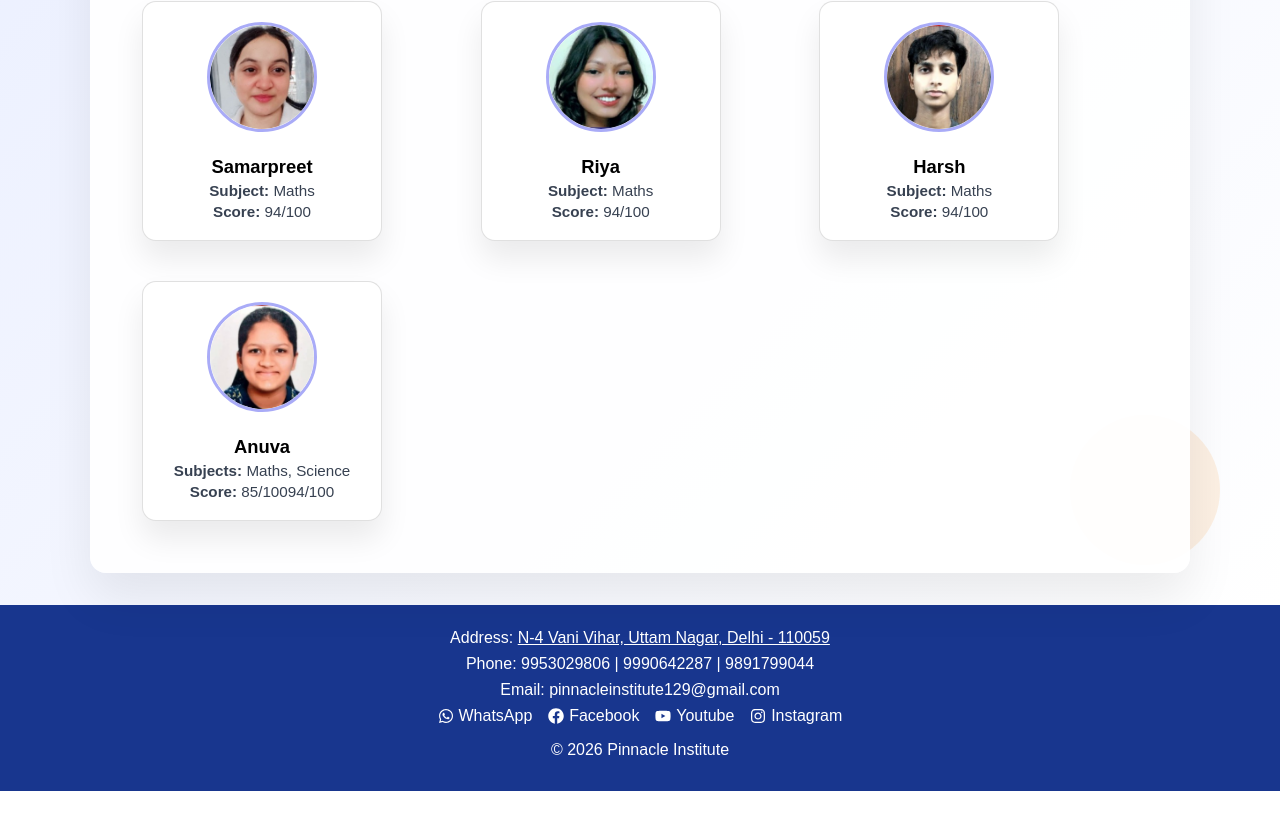
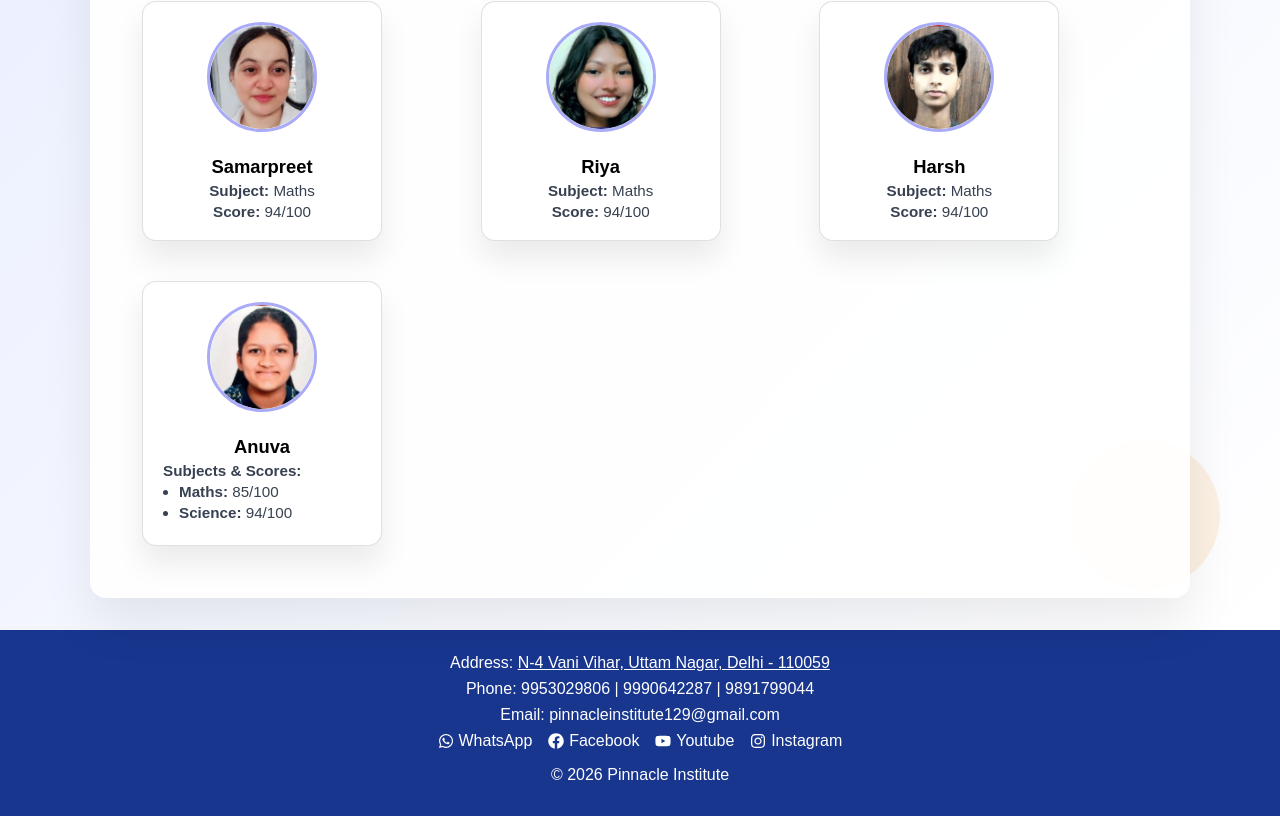
Before and after one commit to ShrutiiGupta24/Institute-WebApp, a React (Create React App) app in the folder coaching/: page /achievers in a window 1280 px wide. Shown: the part 1493-2309 px from the top of the page. Before the commit the page ends 2284 px from the top, so only its background shows below. Built offline with nearby package versions, Linux system fonts and the light colour scheme; no server answers.

Commit message:
Modified Achievers Page

```diff
--- a/coaching/src/pages/Achievers.jsx
+++ b/coaching/src/pages/Achievers.jsx
@@ -142,12 +142,27 @@ const Achievers = () => {
                 style={{ width: "110px", height: "110px", borderRadius: "50%", objectFit: "cover", marginBottom: "0.75rem", border: "3px solid rgba(99,102,241,0.55)" }}
               />
               <h3 style={{ margin: "0.5rem 0 0.25rem", fontSize: "1.15rem" }}>{student.name}</h3>
+              {Array.isArray(student.subjects) && Array.isArray(student.score) ? (
+                <div style={{ margin: 0, fontSize: "0.95rem", color: "#374151", textAlign: "left" }}>
+                  <strong>Subjects & Scores:</strong>
+                  <ul style={{ margin: "0.25rem 0 0", padding: "0 0 0 1rem" }}>
+                    {student.subjects.map((sub, idx) => (
+                      <li key={idx} style={{ marginBottom: "0.25rem" }}>
+                        <strong>{sub}:</strong> {student.score[idx] ?? "-"}
+                      </li>
+                    ))}
+                  </ul>
+                </div>
+              ) : (
+                <>
                   <p style={{ margin: 0, fontSize: "0.95rem", color: "#374151" }}>
                     <strong>{student.subjects ? "Subjects" : "Subject"}:</strong> {student.subjects ? student.subjects.join(", ") : student.subject}
                   </p>
                   <p style={{ margin: "0.25rem 0 0", fontSize: "0.95rem", color: "#374151" }}>
                     <strong>Score:</strong> {student.score}
                   </p>
+                </>
+              )}
             </div>
           ))}
         </div>
```
Lines whose indentation alone changed are shown as unchanged.
